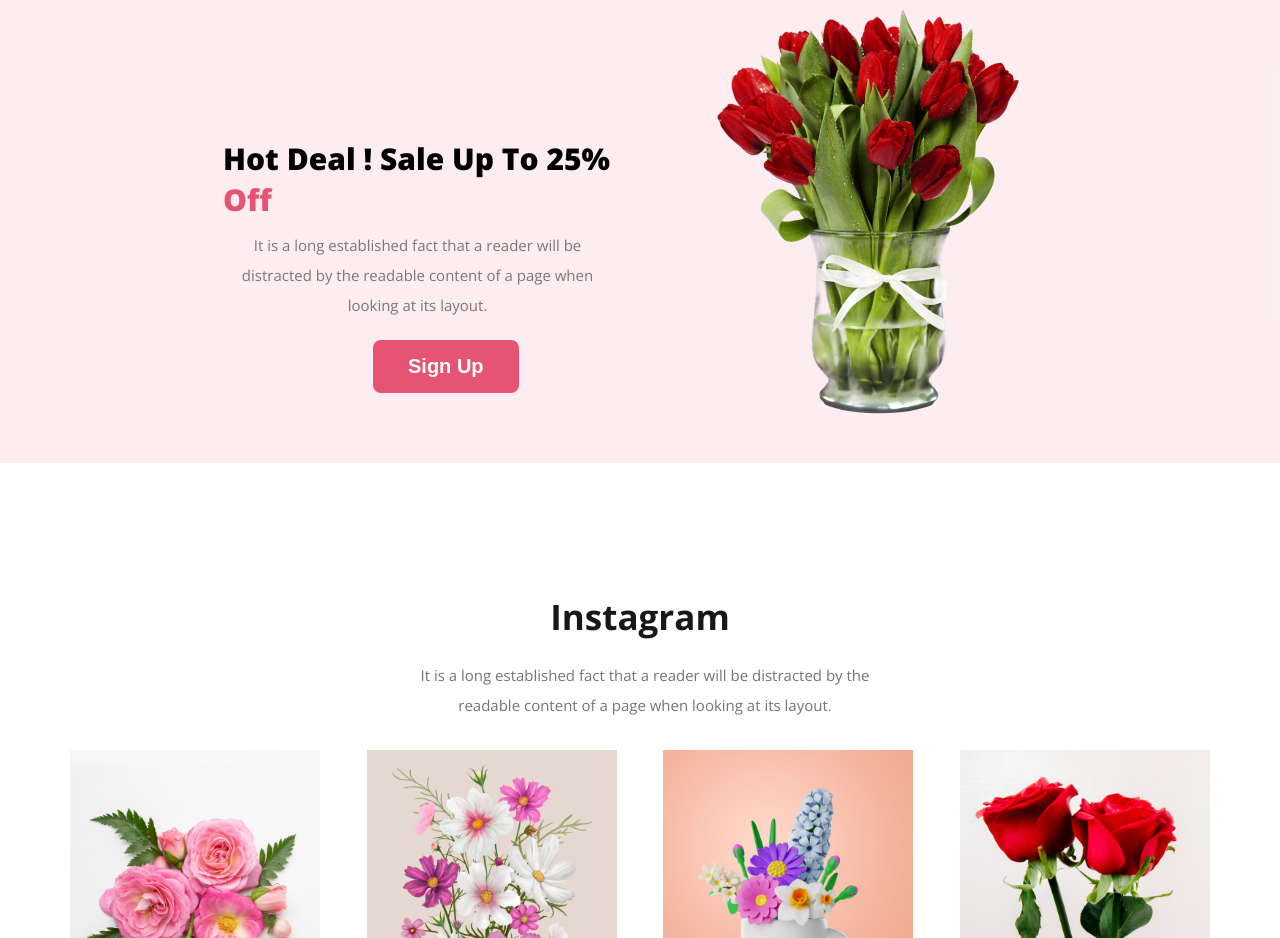
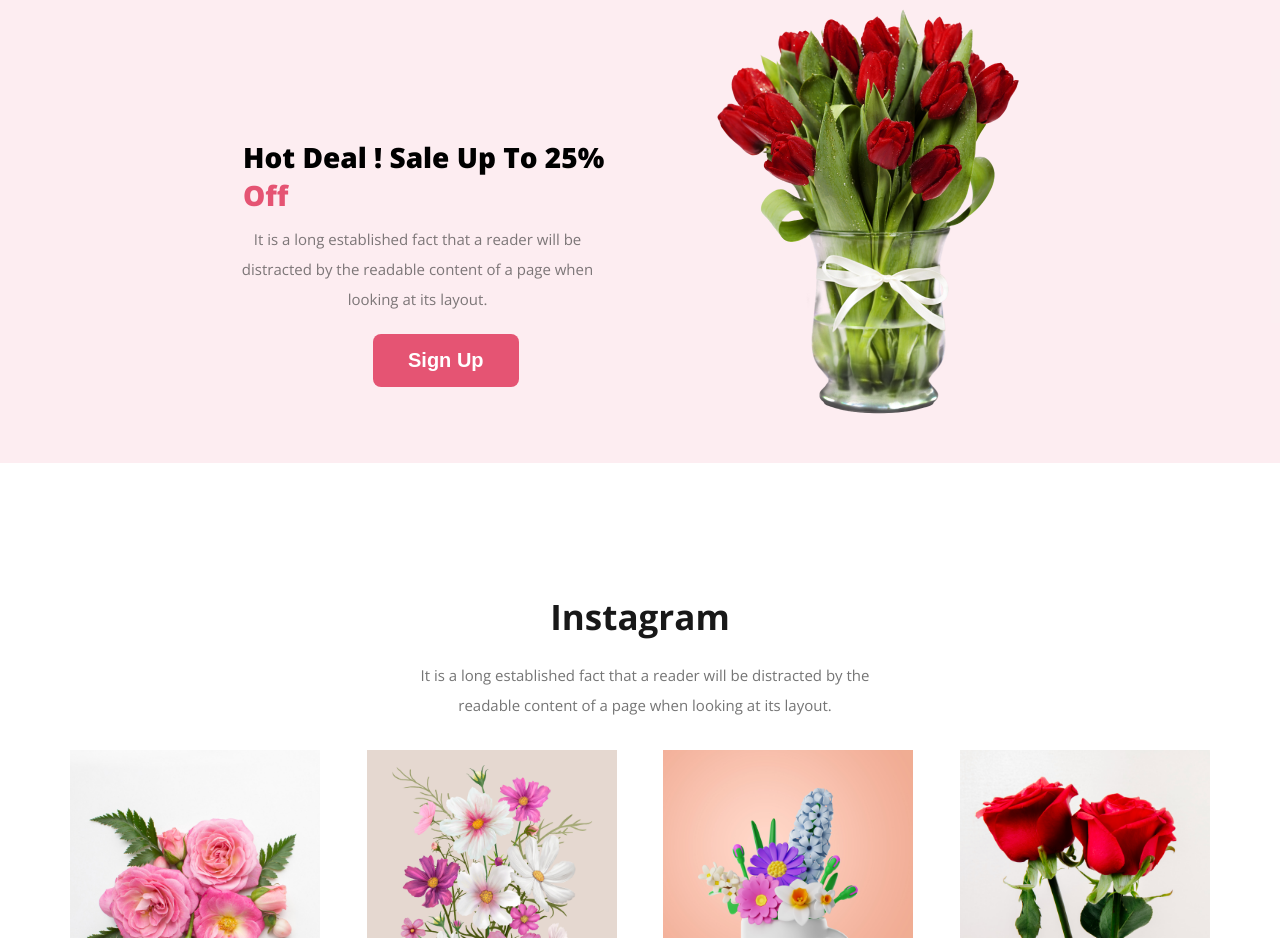
Before and after one commit to Jabed-Hasan/flower-shop, a plain HTML site: page index.html in a window 1280 px wide. Shown: the part 1964-2902 px from the top of the page. Drawn offline with nearby package versions, Linux system fonts and the light colour scheme.

Commit message:
hot deal title edited

```diff
--- a/style.css
+++ b/style.css
@@ -242,11 +242,12 @@ body {
 
 .hot-deal-title {
     color: #000000;
-    font-size: 30px;
+    font-size: 28px;
     font-style: normal;
     font-weight: 800;
     line-height: normal;
     padding-bottom: 10px;
+    margin-left: 20px;
 
 }
 
```
